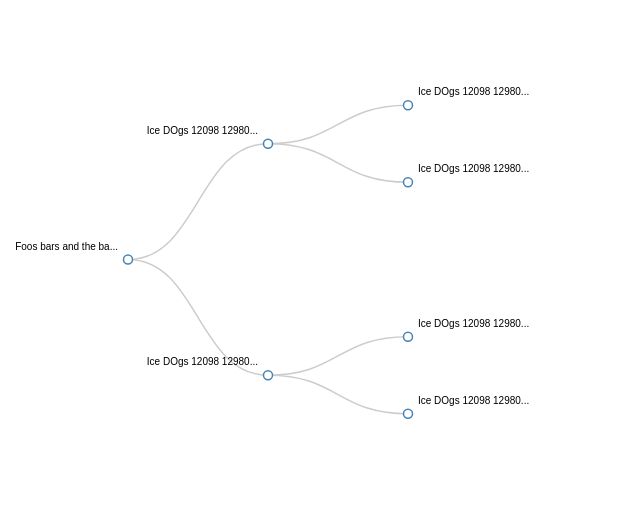
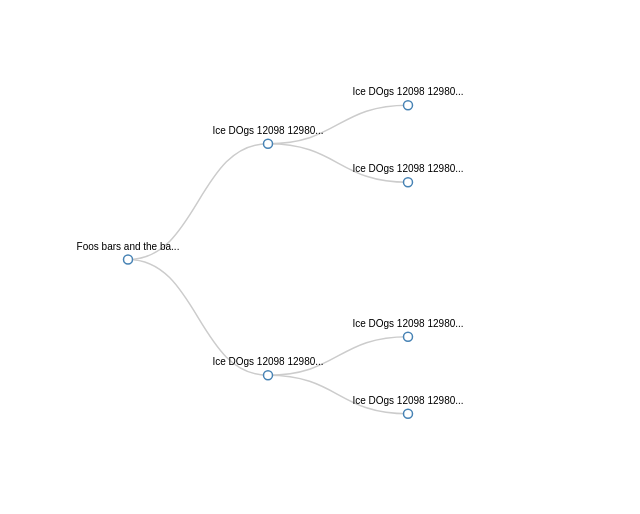
Before and after one commit to smoothers/histree, a browser extension: page src/browser_action/browser_action.html in a window 1280 px wide. Shown: the top 514 px of the page, without its empty margins (0-640 px from the left). Drawn offline with Linux system fonts and the light colour scheme.

Commit message:
Add white rectangle behind text

```diff
--- a/src/browser_action/browser_action.css
+++ b/src/browser_action/browser_action.css
@@ -17,3 +17,7 @@
   stroke: #ccc;
   stroke-width: 1.5px;
 }
+
+.rect-shift {
+  transform: translate(-50%, -50%);
+}
--- a/src/browser_action/visualization.js
+++ b/src/browser_action/visualization.js
@@ -44,7 +44,8 @@ function collapse(d) {
 
 function update(source) {
   // Compute the new tree layout.
-  var nodes = tree.nodes(root).reverse();
+  var nodes = tree.nodes(root)
+    .reverse();
   var links = tree.links(nodes);
 
   // Normalize for fixed-depth.
@@ -72,18 +73,25 @@ function update(source) {
       return d._children ? "lightsteelblue" : "#fff";
     });
 
+  // Add white rectangle behind the text
+  nodeEnter.append("rect")
+    .attr("width", 120)
+    .attr("height", 15)
+    .attr("y", "-15")
+    .attr("class", "rect-shift")
+    .style("fill", "white")
+    .style("opacity", "0.7");
+
   nodeEnter.append("text")
-    .attr("x", function(d) {
-      return d.children || d._children ? -10 : 10;
-    })
     .attr("dy", "-10")
-    .attr("text-anchor", function(d) {
-      return d.children || d._children ? "end" : "start";
-    })
-    .text(function(d) {
-      return firstNCharacters(d.title);
-    })
-    .style("fill-opacity", 1e-6);
+    .attr("text-anchor", 'middle')
+    .text((d) => firstNCharacters(d.title))
+    .style("fill-opacity", 1e-6)
+    .call(function(selection) {
+      selection.each(function(d) {
+        d.bbox = this.getBBox();
+      });
+    });
 
   // Transition nodes to their new position.
   var nodeUpdate = node.transition()
```
